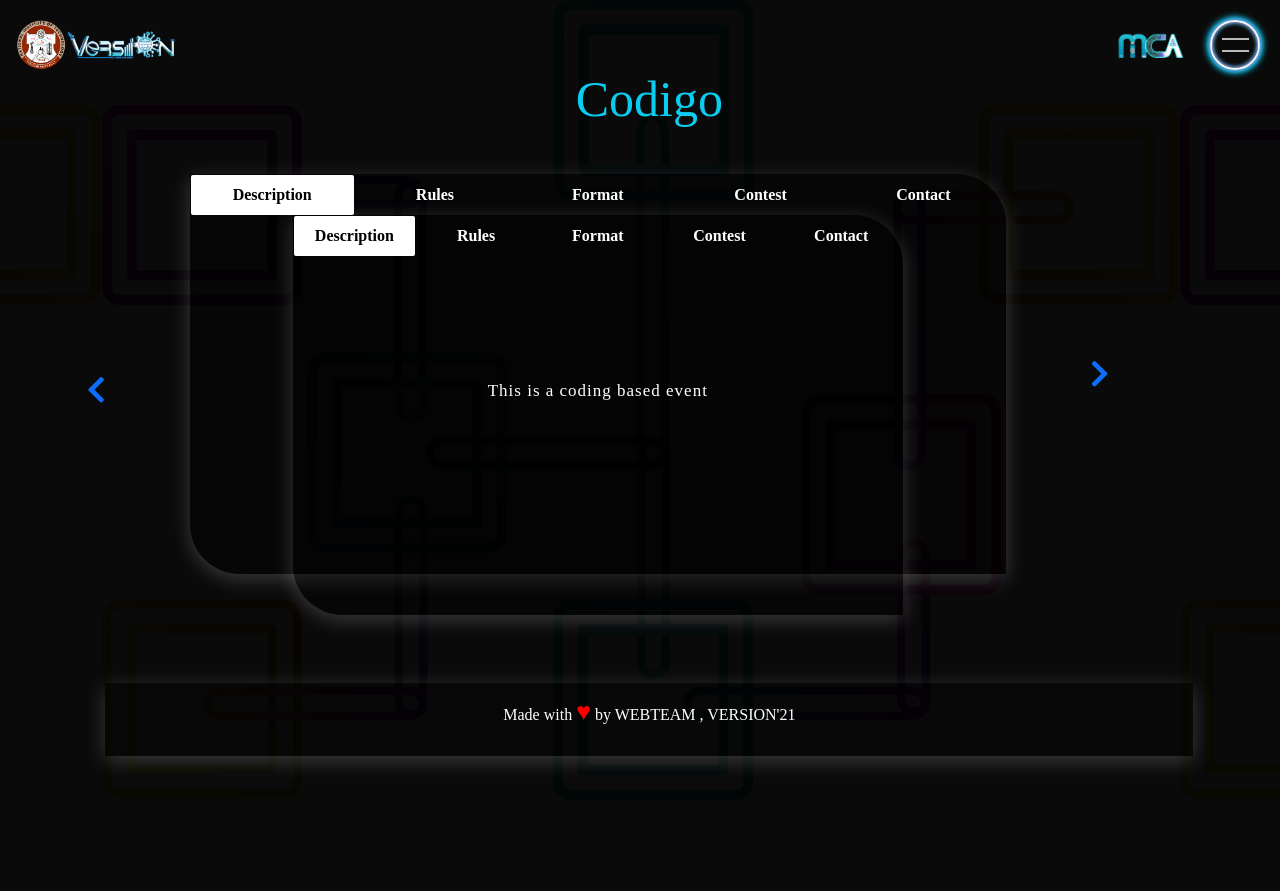
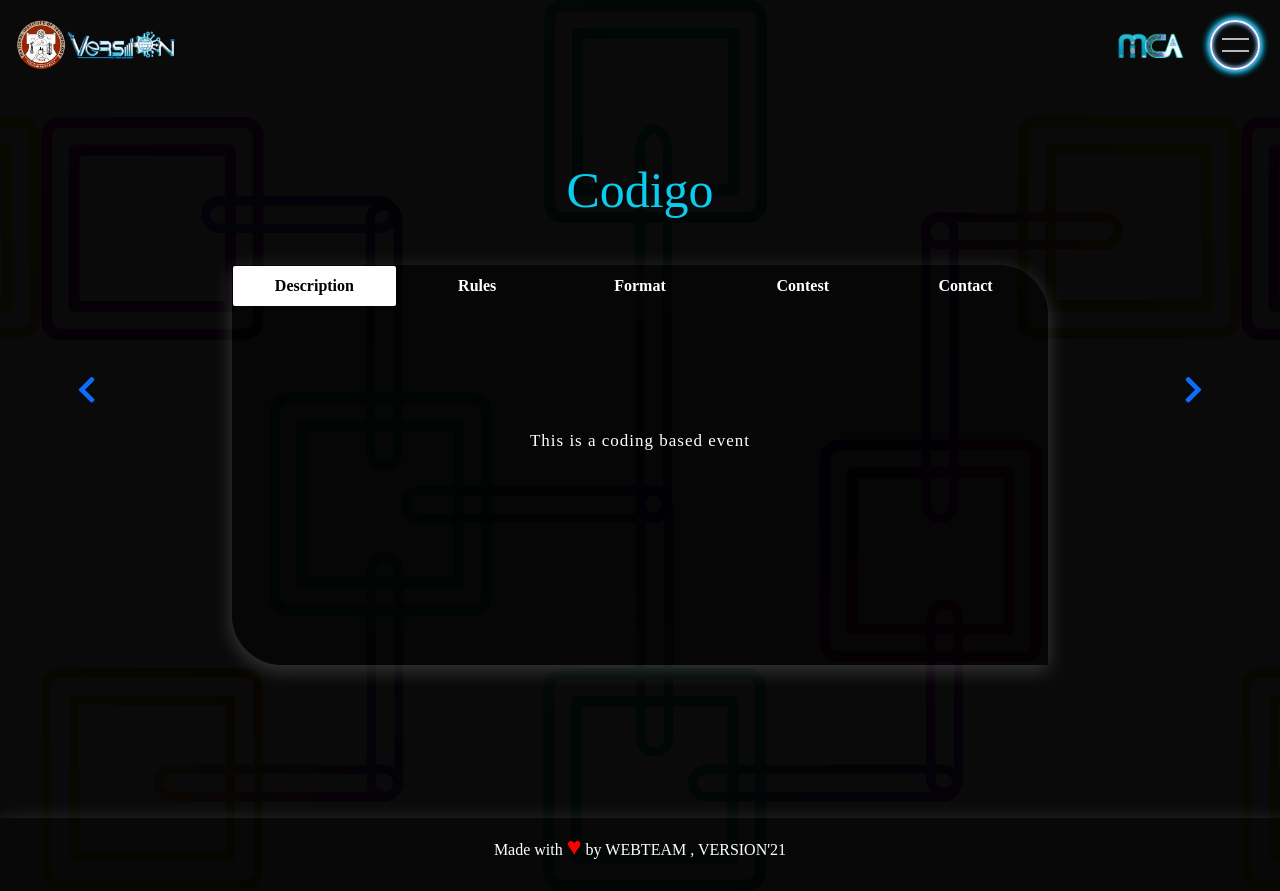
Before and after one commit to 015amit/res_version, a Flask app: page /events/1 in a window 1280 px wide. Before the commit the page ends 767 px from the top, so only its background shows below. Run offline with Flask 2, Linux system fonts and the light colour scheme; some libraries are stand-ins or nearby versions; some web fonts are replaced.

Commit message:
changes desc

```diff
--- a/version/templates/desc.html
+++ b/version/templates/desc.html
@@ -24,6 +24,7 @@
       <h1>{{event['name']}}</h1>
     </div>
     <div class="content">
+
           <div class="card text-center">
             <div class="tab">
               <button
@@ -45,17 +46,12 @@
                 Contact
               </button>
             </div>
-        <div class="content">
-            <div class="card text-center">
-                <div class="tab">
-                    <button class="tablinks active" onclick="openTab(event, 'Description')">Description</button>
-                    <button class="tablinks" onclick="openTab(event, 'Rules')">Rules</button>
-                    <button class="tablinks" onclick="openTab(event, 'Format')">Format</button>
-                    <button class="tablinks" onclick="openTab(event, 'Register')">Contest</button>
-                    <button class="tablinks" onclick="openTab(event, 'Contact')">Contact</button>
-                </div>
 
-        <div id="Description" class="tabcontent active" style="display: flex">
+            <div
+              id="Description"
+              class="tabcontent active"
+              style="display: flex"
+            >
               <p>{{event['desc']}}</p>
             </div>
 
@@ -110,3 +106,5 @@
     </script>
 
     {% include "footer.html" %} {% endblock %}
+  </div>
+</div>
```
Lines whose indentation alone changed are shown as unchanged.
